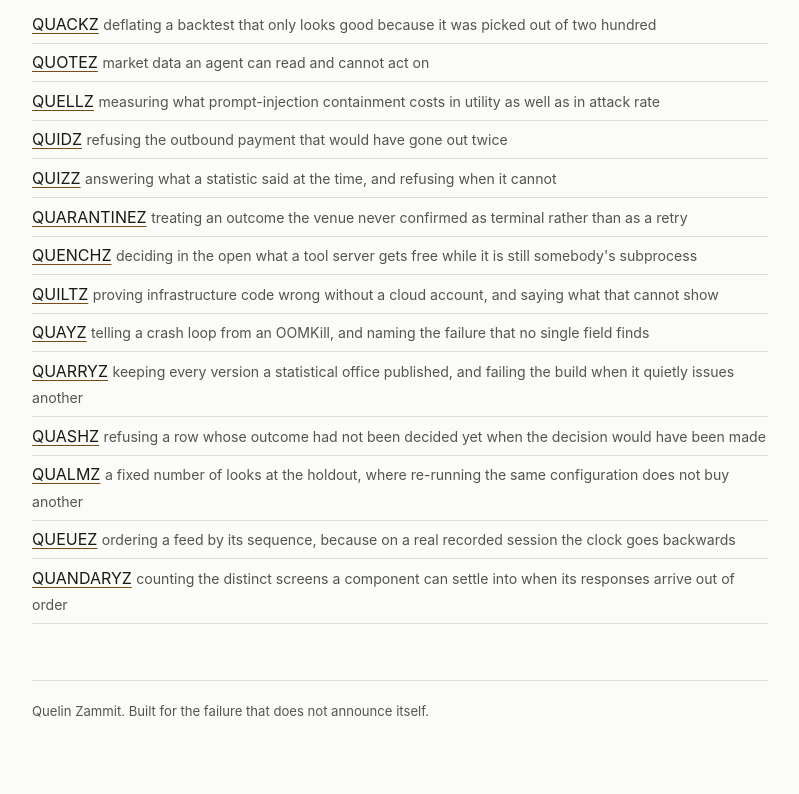
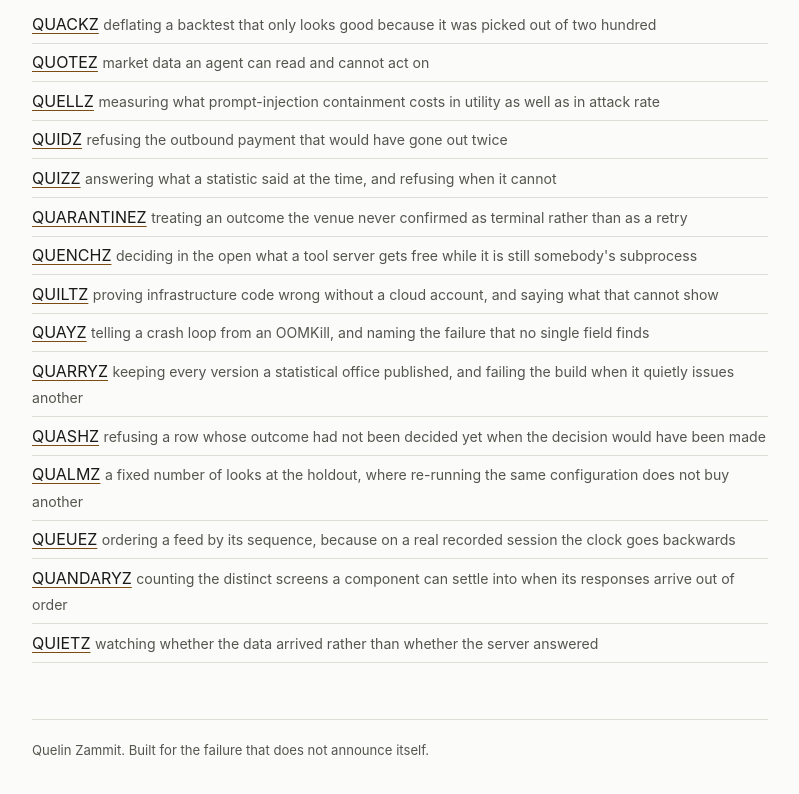
Before and after one commit to PNX89/QUESTZ, a plain HTML site: page site/index.html in a window 1280 px wide. Shown: the part 1543-2337 px from the top of the page, without its empty margins (240-1039 px from the left). Drawn offline with Linux system fonts and the light colour scheme.

Commit message:
List the monitoring platform beside the other fifteen

```diff
--- a/site/index.html
+++ b/site/index.html
@@ -132,6 +132,7 @@ exit 1</pre>
       <li><a href="https://pnx89.github.io/QUALMZ/">QUALMZ</a> <span>a fixed number of looks at the holdout, where re-running the same configuration does not buy another</span></li>
       <li><a href="https://pnx89.github.io/QUEUEZ/">QUEUEZ</a> <span>ordering a feed by its sequence, because on a real recorded session the clock goes backwards</span></li>
       <li><a href="https://pnx89.github.io/QUANDARYZ/">QUANDARYZ</a> <span>counting the distinct screens a component can settle into when its responses arrive out of order</span></li>
+      <li><a href="https://pnx89.github.io/QUIETZ/">QUIETZ</a> <span>watching whether the data arrived rather than whether the server answered</span></li>
   </ul>
 
   <footer>Quelin Zammit. Built for the failure that does not announce itself.</footer>
```
Also changed, not shown: 1 other file.
